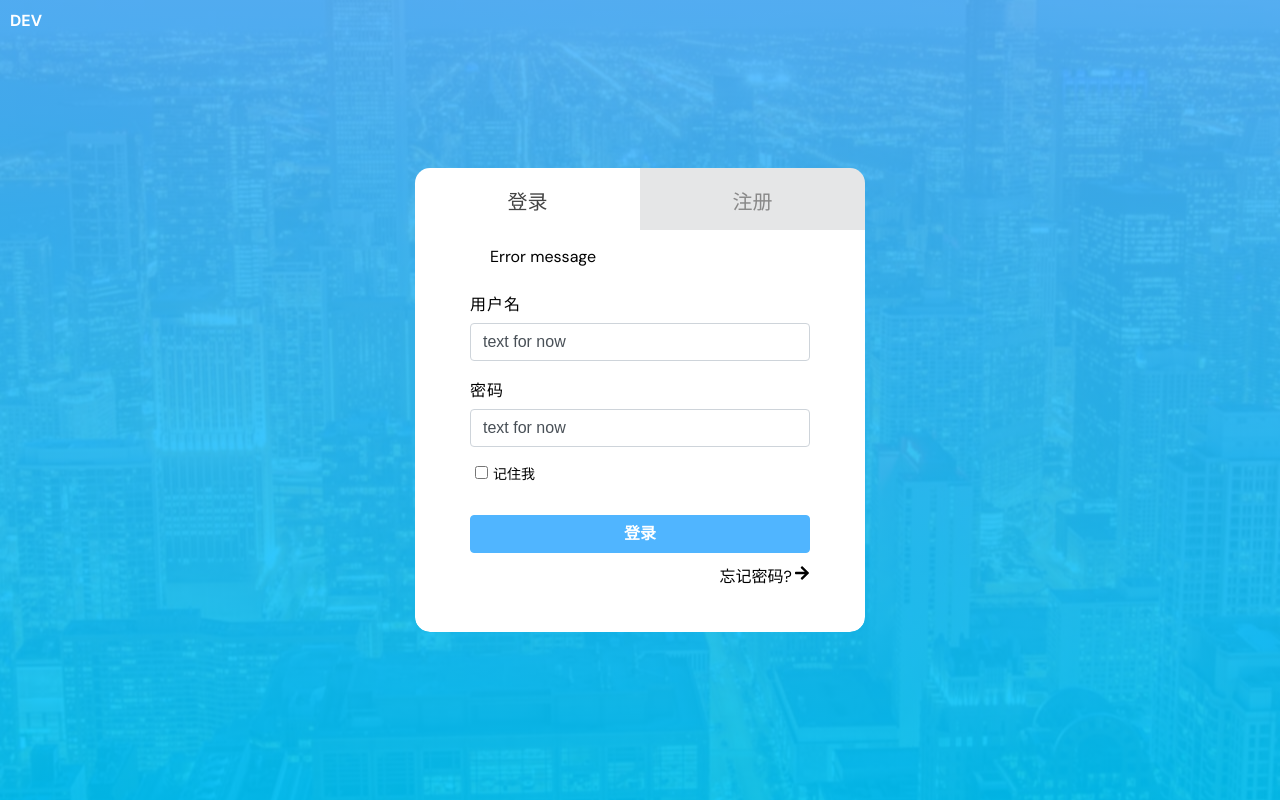
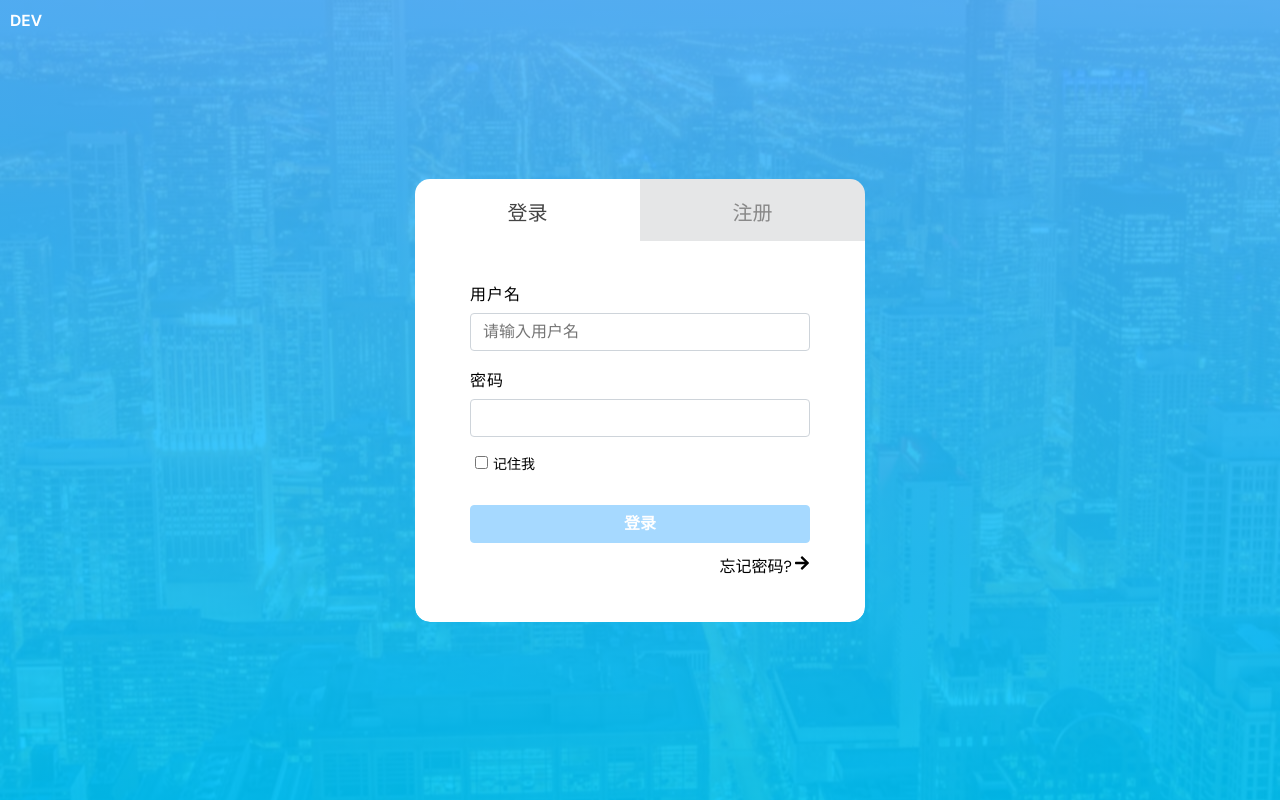
Before and after one commit to ASElieen/social-fe, a React (Create React App) app: page / in a window 1280 px wide. Built offline with nearby package versions, Linux system fonts and the light colour scheme.

Commit message:
feat:(auth)Login组件添加登录逻辑

```diff
--- a/src/pages/auth/login/Login.jsx
+++ b/src/pages/auth/login/Login.jsx
@@ -1,47 +1,100 @@
-import React from 'react';
+import React, { useState, useEffect } from 'react';
 import './Login.scss';
 import { FaArrowRight } from 'react-icons/fa';
 import Input from '../../../components/input/Input';
 import Button from '../../../components/button/Button';
+import { authService } from '../../../services/api/auth/auth.service';
 import { Link } from 'react-router-dom';
 
 const Login = () => {
+  const [username, setUsername] = useState('');
+  const [password, setPassword] = useState('');
+  const [keepLogin, setKeepLogin] = useState(false);
+  const [loading, setLoading] = useState(false);
+  const [user, setUser] = useState('');
+
+  const [errorMessage, setErrorMessage] = useState('');
+  const [alertType, setAlertType] = useState('');
+  const [hasError, setHasError] = useState(false);
+
+  const loginUser = async (e) => {
+    setLoading(true);
+    e.preventDefault();
+    try {
+      const result = await authService.signIn({
+        username,
+        password
+      });
+      setUser(result.data.user);
+      setKeepLogin(keepLogin);
+
+      setAlertType('alert-success');
+      setHasError(false);
+    } catch (error) {
+      setLoading(false);
+      setHasError(true);
+      setAlertType('alert-error');
+      setErrorMessage(error?.response?.data.message);
+    }
+  };
+
+  useEffect(() => {
+    if (loading && !user) return;
+    if (user) {
+      console.log('navigate to stream page from login page');
+      setLoading(false);
+    }
+  }, [loading, user]);
+
   return (
     <div className="auth-inner">
       <div className="alerts" role="alert">
-        Error message
+        {hasError && errorMessage && (
+          <div className={`alerts ${alertType}`} role={'alert'}>
+            {errorMessage}
+          </div>
+        )}
       </div>
-      <form className="auth-form">
+      <form className="auth-form" onSubmit={loginUser}>
         <div className="form-input-container">
           {/* username */}
           <Input
             id="username"
             name="username"
             type="text"
-            value="text for now"
+            value={username}
             labelText="用户名"
-            placeholder="enter ur username"
-            handleChange={() => {}}
+            placeholder="请输入用户名"
+            handleChange={(e) => setUsername(e.target.value)}
           />
 
           {/* password field */}
           <Input
             id="password"
             name="password"
-            type="text"
-            value="text for now"
+            type="password"
+            value={password}
             labelText="密码"
-            placeholder="enter ur password"
-            handleChange={() => {}}
+            handleChange={(e) => setPassword(e.target.value)}
           />
 
           <label className="checkmark-container" htmlFor="checkbox">
-            <Input id="checkbox" name="checkbox" type="checkbox" value={false} handleChange={() => {}} />
+            <Input
+              id="checkbox"
+              name="checkbox"
+              type="checkbox"
+              value={keepLogin}
+              handleChange={() => setKeepLogin(!keepLogin)}
+            />
             记住我
           </label>
         </div>
         {/* button component */}
-        <Button label={'登录'} className="auth-button button" disabled={false} />
+        <Button
+          label={loading ? '登录中.....' : '登录'}
+          className="auth-button button"
+          disabled={!username || !password}
+        />
 
         <Link to={'/forgot-password'}>
           <span className="forgot-password">
```
